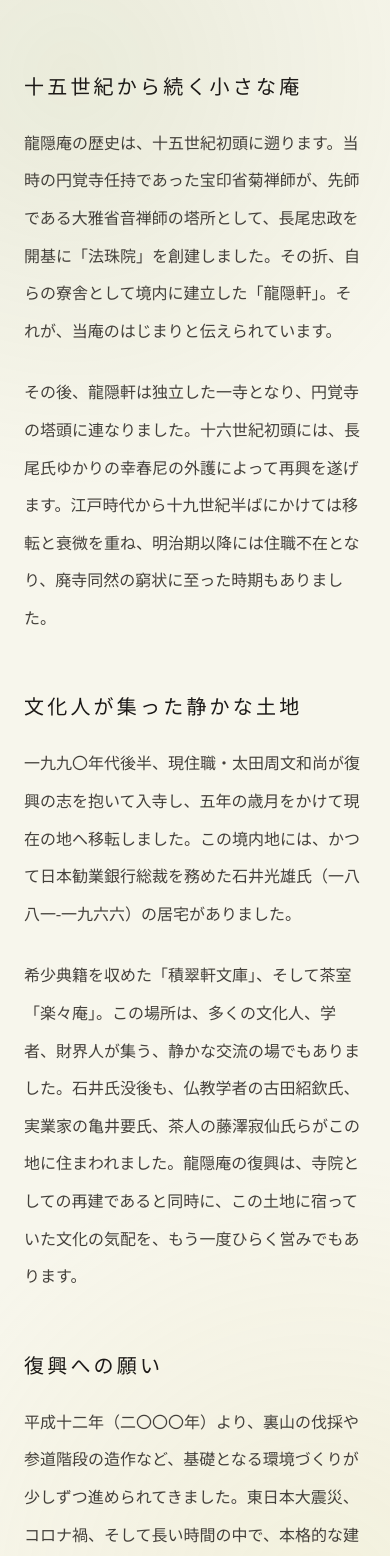
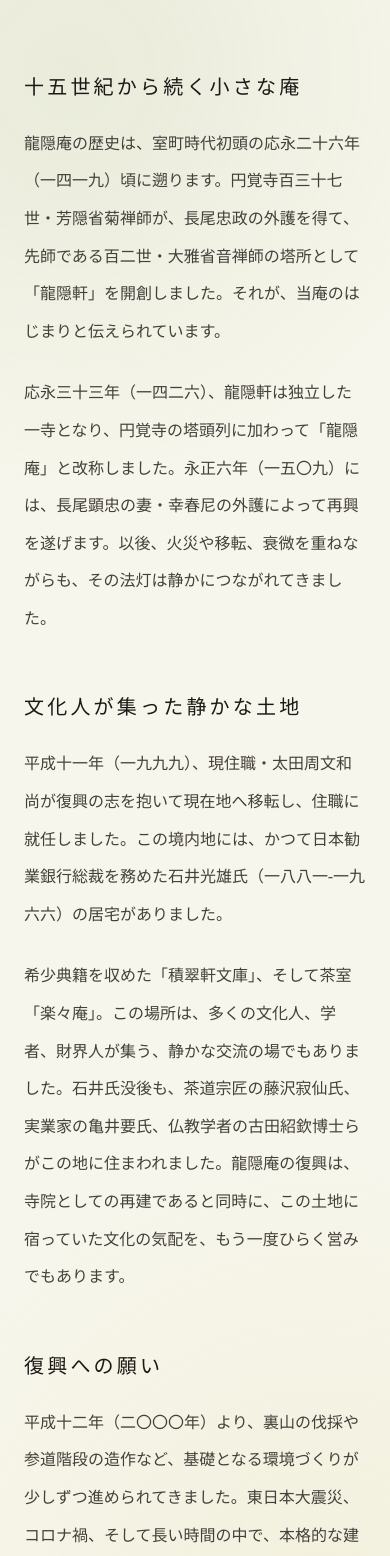
Before and after one commit to budoh/ryuinan, a Next.js app: page / in a window 390 px wide. Shown: the part 1032-2588 px from the top of the page. Built offline with nearby package versions, Linux system fonts and the light colour scheme.

Commit message:
Enrich history from Google Docs

```diff
--- a/app/page.tsx
+++ b/app/page.tsx
@@ -21,6 +21,40 @@ const programs = [
   "鎌倉彫",
   "講座・勉強会",
   "交流",
+];
+
+const histories = [
+  {
+    era: "応永二十六年（一四一九）頃",
+    text: "円覚寺百三十七世・芳隠省菊禅師が、長尾忠政の外護を得て、先師・百二世大雅省音禅師の塔所「龍隠軒」を開創。",
+  },
+  {
+    era: "応永三十三年（一四二六）",
+    text: "法珠院の衰退にともない独立し、円覚寺塔頭列に加わる。「龍隠庵」と改称。",
+  },
+  {
+    era: "永正六年（一五〇九）",
+    text: "長尾顕忠の妻・幸春尼の外護により再興。以後、火災や移転を経ながら法灯をつなぐ。",
+  },
+  {
+    era: "近代から平成へ",
+    text: "石井光雄氏、藤沢寂仙氏、亀井要氏、古田紹欽博士らがこの地に縁を結び、平成十一年（一九九九）に現在地へ移転・復興。",
+  },
+];
+
+const supportPathways = [
+  {
+    title: "復興支援",
+    text: "楽々庵、積翠軒文庫遺構、参道や境内環境の整備に関するご支援の相談窓口。",
+  },
+  {
+    title: "文化活動",
+    text: "茶の湯、書、芸能、坐禅、工芸、講座など、この場で育てる文化プログラムの相談窓口。",
+  },
+  {
+    title: "見学・取材",
+    text: "復興の歩み、由緒、写真・記録、文化施設としての構想に関する問い合わせ窓口。",
+  },
 ];
 
 const contactTopics = [
@@ -108,10 +142,10 @@ export default function Home() {
                 十五世紀から続く小さな庵
               </h3>
               <p className="leading-[2.35]">
-                龍隠庵の歴史は、十五世紀初頭に遡ります。当時の円覚寺任持であった宝印省菊禅師が、先師である大雅省音禅師の塔所として、長尾忠政を開基に「法珠院」を創建しました。その折、自らの寮舎として境内に建立した「龍隠軒」。それが、当庵のはじまりと伝えられています。
+                龍隠庵の歴史は、室町時代初頭の応永二十六年（一四一九）頃に遡ります。円覚寺百三十七世・芳隠省菊禅師が、長尾忠政の外護を得て、先師である百二世・大雅省音禅師の塔所として「龍隠軒」を開創しました。それが、当庵のはじまりと伝えられています。
               </p>
               <p className="leading-[2.35]">
-                その後、龍隠軒は独立した一寺となり、円覚寺の塔頭に連なりました。十六世紀初頭には、長尾氏ゆかりの幸春尼の外護によって再興を遂げます。江戸時代から十九世紀半ばにかけては移転と衰微を重ね、明治期以降には住職不在となり、廃寺同然の窮状に至った時期もありました。
+                応永三十三年（一四二六）、龍隠軒は独立した一寺となり、円覚寺の塔頭列に加わって「龍隠庵」と改称しました。永正六年（一五〇九）には、長尾顕忠の妻・幸春尼の外護によって再興を遂げます。以後、火災や移転、衰微を重ねながらも、その法灯は静かにつながれてきました。
               </p>
             </article>
 
@@ -120,10 +154,10 @@ export default function Home() {
                 文化人が集った静かな土地
               </h3>
               <p className="leading-[2.35]">
-                一九九〇年代後半、現住職・太田周文和尚が復興の志を抱いて入寺し、五年の歳月をかけて現在の地へ移転しました。この境内地には、かつて日本勧業銀行総裁を務めた石井光雄氏（一八八一-一九六六）の居宅がありました。
+                平成十一年（一九九九）、現住職・太田周文和尚が復興の志を抱いて現在地へ移転し、住職に就任しました。この境内地には、かつて日本勧業銀行総裁を務めた石井光雄氏（一八八一-一九六六）の居宅がありました。
               </p>
               <p className="leading-[2.35]">
-                希少典籍を収めた「積翠軒文庫」、そして茶室「楽々庵」。この場所は、多くの文化人、学者、財界人が集う、静かな交流の場でもありました。石井氏没後も、仏教学者の古田紹欽氏、実業家の亀井要氏、茶人の藤澤寂仙氏らがこの地に住まわれました。龍隠庵の復興は、寺院としての再建であると同時に、この土地に宿っていた文化の気配を、もう一度ひらく営みでもあります。
+                希少典籍を収めた「積翠軒文庫」、そして茶室「楽々庵」。この場所は、多くの文化人、学者、財界人が集う、静かな交流の場でもありました。石井氏没後も、茶道宗匠の藤沢寂仙氏、実業家の亀井要氏、仏教学者の古田紹欽博士らがこの地に住まわれました。龍隠庵の復興は、寺院としての再建であると同時に、この土地に宿っていた文化の気配を、もう一度ひらく営みでもあります。
               </p>
             </article>
 
@@ -138,6 +172,36 @@ export default function Home() {
                 まずは文化施設としての「楽々庵」と「積翠軒文庫遺構」の修復・再建へ。ゆくゆくは大雅省音禅師を祀る開山堂、御本尊を祀る本堂の再興を見据えながら、伝統文化、芸能、禅文化、工芸、学びの場を育てていくこと。多様な文化活動を通じて、人々が交流し、親善を深める一助となること。それが、龍隠庵の願いです。
               </p>
             </article>
+          </div>
+        </div>
+      </section>
+
+      <section className="px-6 pb-28 sm:pb-36">
+        <div className="mx-auto max-w-6xl border-y border-stone-200/80 py-16">
+          <div className="grid gap-12 lg:grid-cols-[0.8fr_1.2fr] lg:gap-20">
+            <div className="animate-fade-up">
+              <p className="text-xs tracking-[0.45em] text-stone-400">
+                HISTORY
+              </p>
+              <h2 className="mt-5 font-serif text-3xl font-light leading-relaxed tracking-[0.14em] text-stone-900">
+                由緒の記憶
+              </h2>
+            </div>
+            <div className="divide-y divide-stone-200/80 font-serif">
+              {histories.map((history) => (
+                <article
+                  key={history.era}
+                  className="grid gap-4 py-7 first:pt-0 last:pb-0 sm:grid-cols-[0.38fr_0.62fr]"
+                >
+                  <p className="text-sm leading-loose tracking-[0.16em] text-stone-500">
+                    {history.era}
+                  </p>
+                  <p className="leading-[2.05] text-stone-700">
+                    {history.text}
+                  </p>
+                </article>
+              ))}
+            </div>
           </div>
         </div>
       </section>
@@ -198,6 +262,26 @@ export default function Home() {
                   {program}
                 </p>
               </div>
+            ))}
+          </div>
+
+          <div className="mt-20 grid gap-px bg-stone-200/70 lg:grid-cols-3">
+            {supportPathways.map((pathway) => (
+              <a
+                key={pathway.title}
+                href={contactHref}
+                className="group bg-[#fbfaf6] px-7 py-8 transition duration-500 hover:bg-white"
+              >
+                <p className="font-serif text-xl font-light tracking-[0.16em] text-stone-900">
+                  {pathway.title}
+                </p>
+                <p className="mt-5 font-serif leading-[2.05] text-stone-600">
+                  {pathway.text}
+                </p>
+                <p className="mt-7 text-xs tracking-[0.28em] text-stone-400 transition group-hover:text-stone-700">
+                  CONTACT
+                </p>
+              </a>
             ))}
           </div>
         </div>
```
